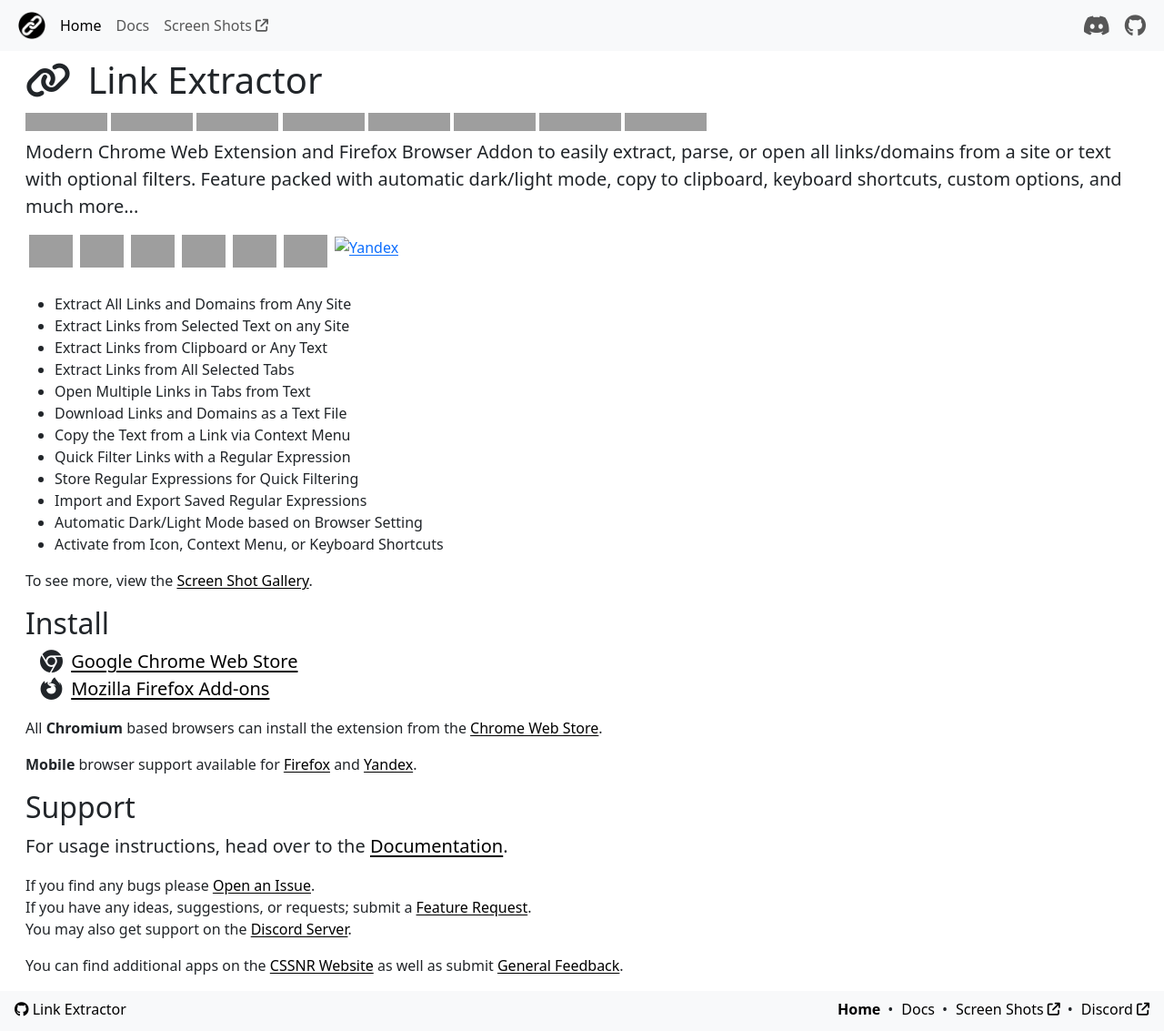
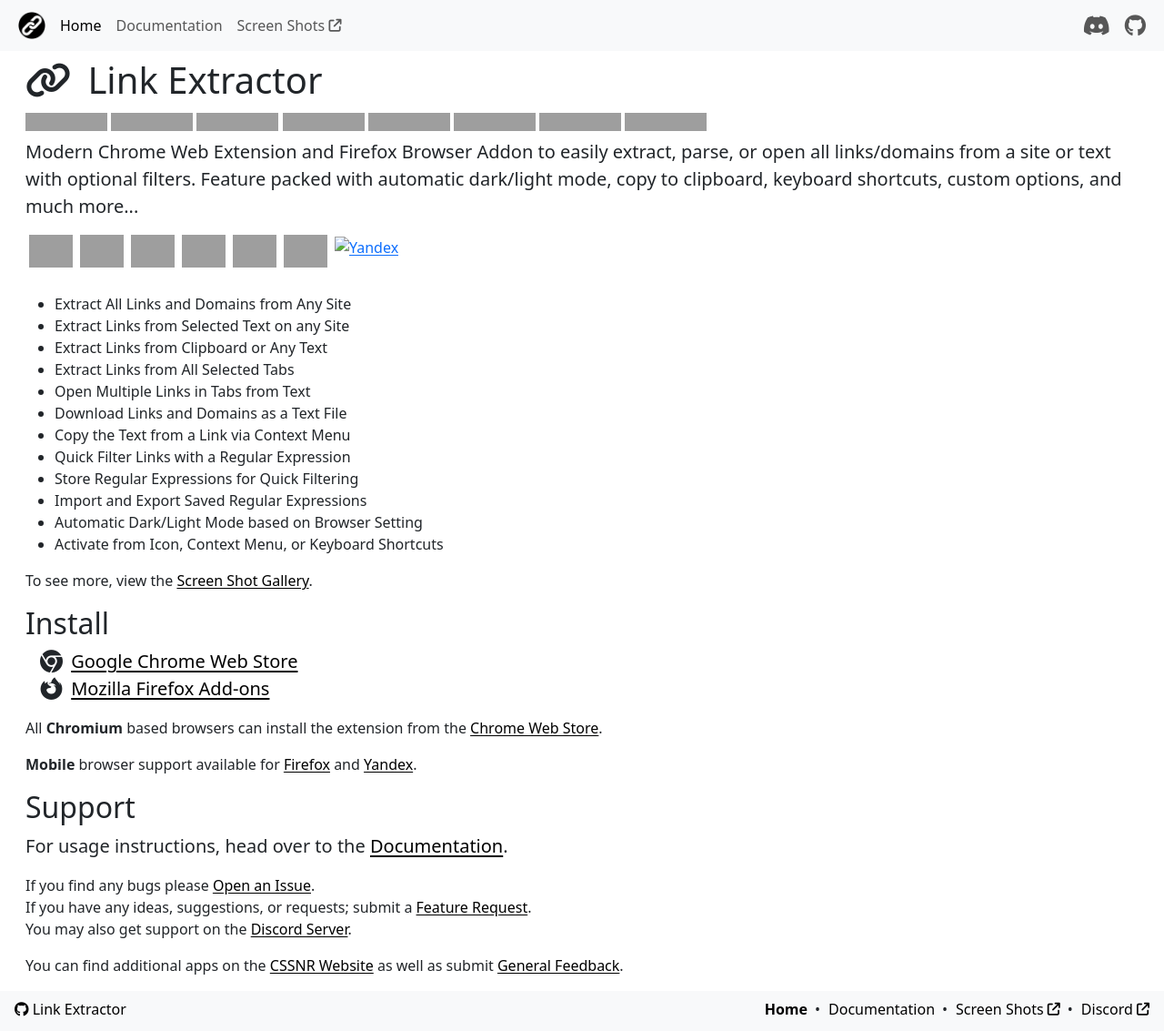
Before and after one commit to cssnr/link-extractor-site, a Jekyll site: the page built from src/html/index.html, in a window 1280 px wide, cut to the strip 0-1133 px from the top of the page. Shown: the whole strip at 91% size. Built offline with Jekyll 4.4.1, drawn with Linux system fonts in a browser that asks for light colours; comment, search, counter and statistics services are not loaded; grey boxes are pictures that could not be loaded.

Commit message:
Fix Config Title (#30)

```diff
--- a/src/_config.yml
+++ b/src/_config.yml
@@ -9,7 +9,7 @@
 menu:
     - name: Home
       link: /
-    - name: Docs
+    - name: Documentation
       link: /docs/
     - name: Screen Shots
       link: /screenshots/
```
